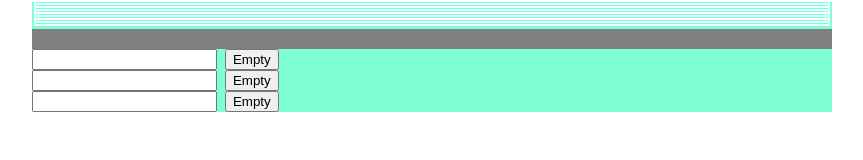
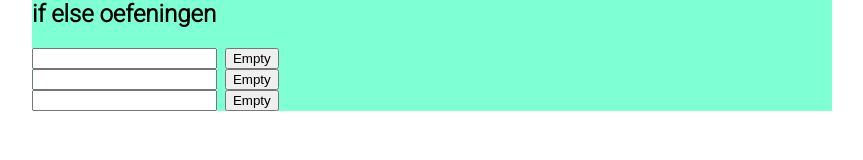
Before and after one commit to Bouchtaoui/js-basic, a plain HTML site: page index.html in a window 1280 px wide. Shown: the whole page, without its empty margins (208-1071 px from the left). Drawn offline with Linux system fonts and the light colour scheme.

Commit message:
niets bijzonders

```diff
--- a/index.html
+++ b/index.html
@@ -9,17 +9,7 @@
 </head>
 <body>
     <div class="container">
-        <div class="vars">
-            <div class="vars var-a"></div>
-            <div class="vars var-b"></div>
-            <div class="vars var-c"></div>
-            <div class="vars var-d"></div>
-            <div class="vars var-e"></div>
-            <div class="vars var-f"></div>
-            <div class="vars var-g"></div>
-            <div class="vars var-h"></div>
-        </div>
-        <div class="divider"></div>
+        <h2>if else oefeningen</h2>
         <div class="conditional">
             <div class="part1">
                 <input type="text" class="string">
```
